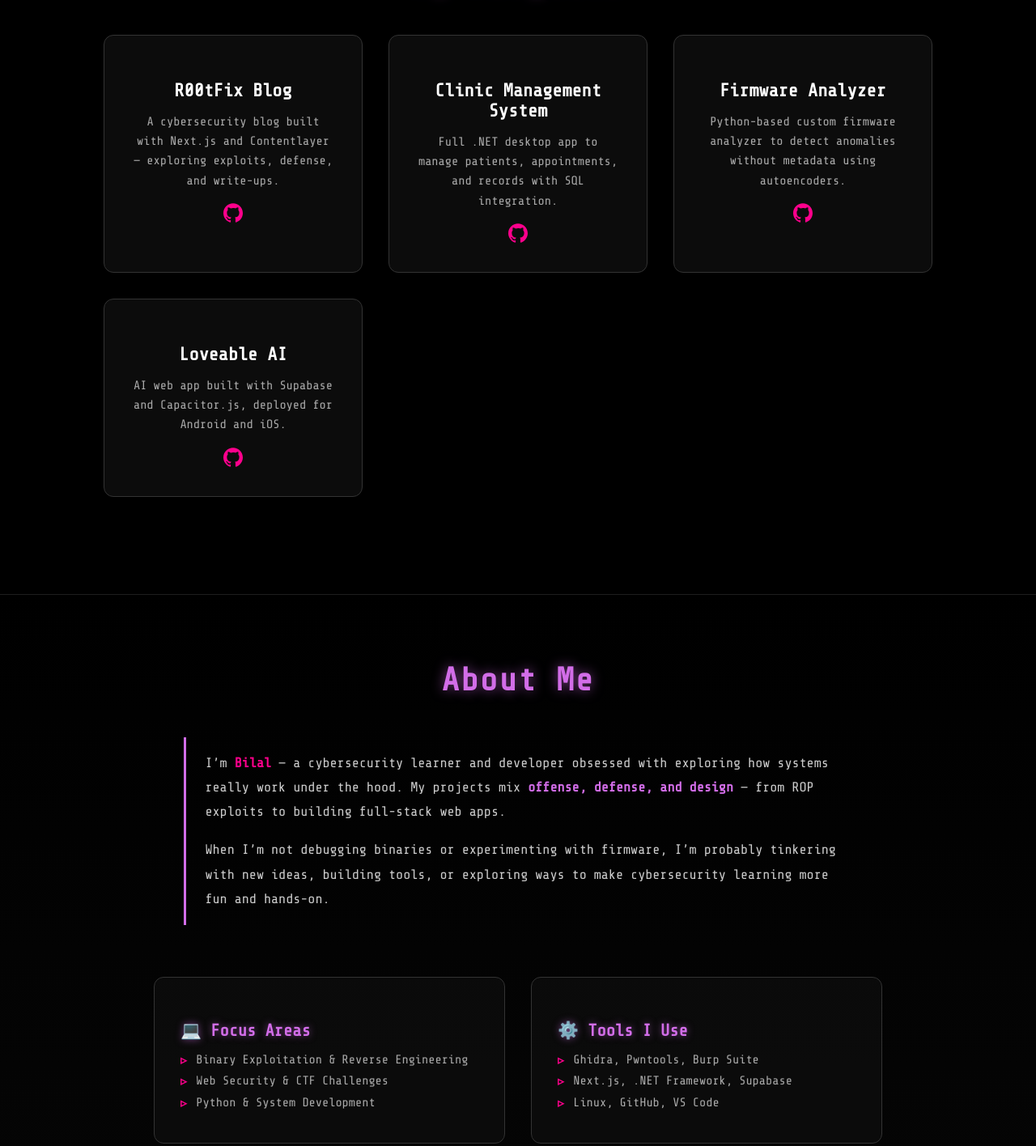
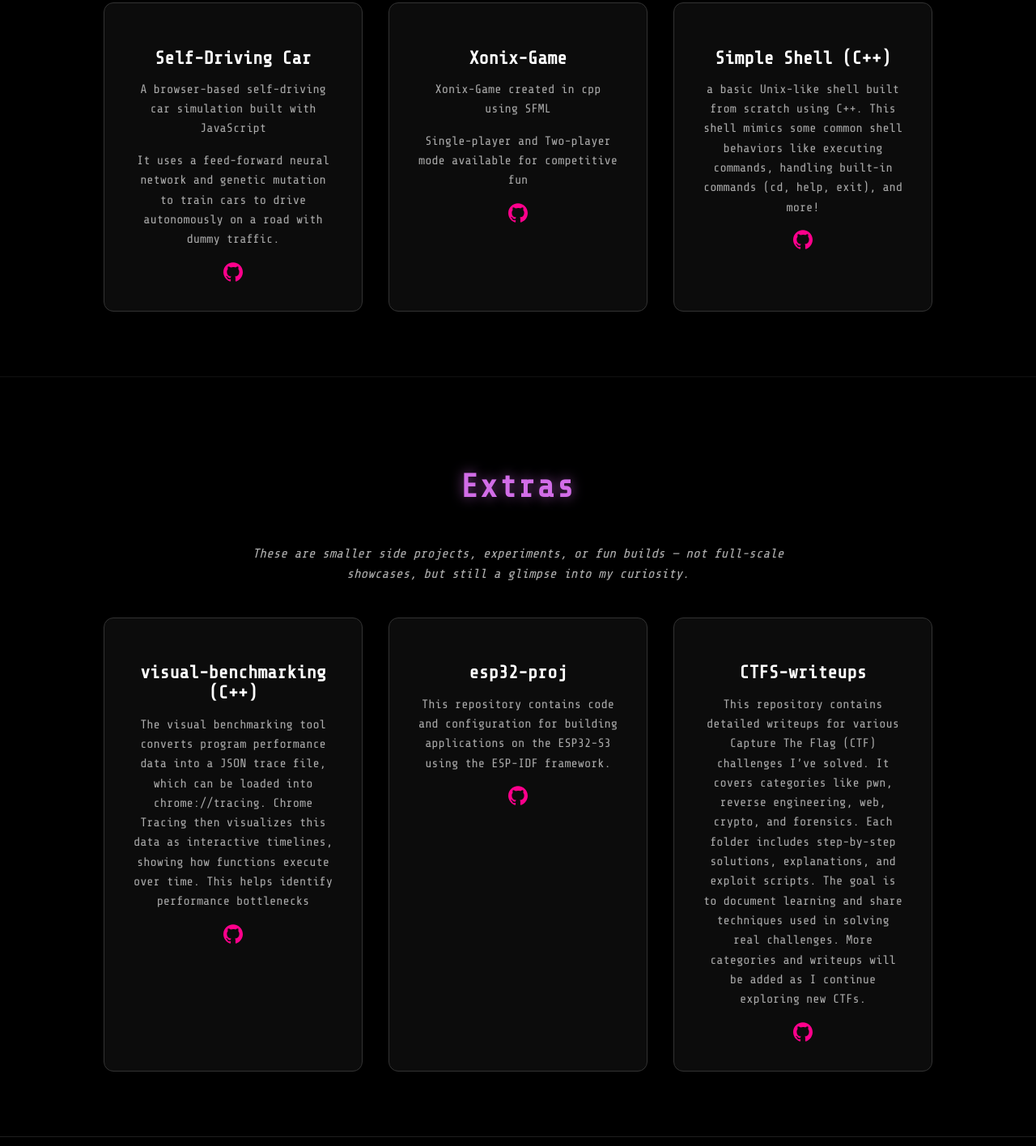
Before and after one commit to bilalaniq/portfolio, a plain HTML site: page index.html in a window 1280 px wide. Shown: the part 1004-2420 px from the top of the page at 81% size. Drawn offline with nearby package versions, Linux system fonts and the light colour scheme.

Commit message:
proj and extras addded

```diff
--- a/index.html
+++ b/index.html
@@ -31,6 +31,10 @@
   <!-- 🧠 HEADER -->
   <header class="cyber-header">
     <h1 class="logo">NULL<span>SECT</span></h1>
+
+    <nav class="header-nav">
+      <a href="./assets/Resume.pdf" download class="btn resume-btn">Resume</a>
+    </nav>
   </header>
 
   <!-- 🌌 HERO SECTION -->
@@ -62,10 +66,12 @@
     <h2 class="projects-title">My Projects</h2>
     <div class="projects-grid">
       <div class="project-card">
-        <h3>R00tFix Blog</h3>
-        <p>A cybersecurity blog built with Next.js and Contentlayer — exploring exploits, defense, and write-ups.</p>
-        <a href="https://github.com/yourusername/r00tfix" target="_blank" class="project-link"
-          aria-label="View R00tFix on GitHub">
+        <h3>Self-Driving Car</h3>
+        <p>A browser-based self-driving car simulation built with JavaScript</p>
+        <p>It uses a feed-forward neural network and genetic mutation to train cars to drive autonomously on a road with
+          dummy traffic.</p>
+        <a href="https://github.com/bilalaniq/self-driving-car" target="_blank" class="project-link"
+          aria-label="View Self-Driving Car on GitHub">
           <svg class="icon">
             <use href="#icon-github"></use>
           </svg>
@@ -73,9 +79,10 @@
       </div>
 
       <div class="project-card">
-        <h3>Clinic Management System</h3>
-        <p>Full .NET desktop app to manage patients, appointments, and records with SQL integration.</p>
-        <a href="https://github.com/yourusername/clinic-management" target="_blank" class="project-link"
+        <h3>Xonix-Game</h3>
+        <p>Xonix-Game created in cpp using SFML</p>
+        <p>Single-player and Two-player mode available for competitive fun</p>
+        <a href="https://github.com/bilalaniq/Xonix-Game" target="_blank" class="project-link"
           aria-label="View Clinic Management System on GitHub">
           <svg class="icon">
             <use href="#icon-github"></use>
@@ -84,9 +91,10 @@
       </div>
 
       <div class="project-card">
-        <h3>Firmware Analyzer</h3>
-        <p>Python-based custom firmware analyzer to detect anomalies without metadata using autoencoders.</p>
-        <a href="https://github.com/yourusername/firmware-analyzer" target="_blank" class="project-link"
+        <h3>Simple Shell (C++)</h3>
+        <p>a basic Unix-like shell built from scratch using C++. This shell mimics some common shell behaviors like
+          executing commands, handling built-in commands (cd, help, exit), and more!</p>
+        <a href="https://github.com/bilalaniq/Simple-Shell" target="_blank" class="project-link"
           aria-label="View Firmware Analyzer on GitHub">
           <svg class="icon">
             <use href="#icon-github"></use>
@@ -94,11 +102,53 @@
         </a>
       </div>
 
+
+    </div>
+  </section>
+
+
+  <!-- 💡 EXTRAS SECTION -->
+  <section id="extras" class="projects-section">
+    <h2 class="projects-title">Extras</h2>
+    <p class="projects-note">
+      These are smaller side projects, experiments, or fun builds — not full-scale showcases, but still a glimpse into
+      my curiosity.
+    </p>
+
+    <div class="projects-grid">
       <div class="project-card">
-        <h3>Loveable AI</h3>
-        <p>AI web app built with Supabase and Capacitor.js, deployed for Android and iOS.</p>
-        <a href="https://github.com/yourusername/loveable-ai" target="_blank" class="project-link"
-          aria-label="View Loveable AI on GitHub">
+        <h3>visual-benchmarking (C++)</h3>
+        <p>The visual benchmarking tool converts program performance data into a JSON trace file, which can be loaded
+          into chrome://tracing. Chrome Tracing then visualizes this data as interactive timelines, showing how
+          functions execute over time. This helps identify performance bottlenecks</p>
+        <a href="https://github.com/bilalaniq/visual-benchmarking" target="_blank" class="project-link"
+          aria-label="View visual-benchmarking on GitHub">
+          <svg class="icon">
+            <use href="#icon-github"></use>
+          </svg>
+        </a>
+      </div>
+
+      <div class="project-card">
+        <h3>esp32-proj</h3>
+        <p>This repository contains code and configuration for building applications on the ESP32-S3 using the ESP-IDF
+          framework.</p>
+        <a href="https://github.com/bilalaniq/esp32-proj" target="_blank" class="project-link"
+          aria-label="View esp32-proj on GitHub">
+          <svg class="icon">
+            <use href="#icon-github"></use>
+          </svg>
+        </a>
+      </div>
+
+      <div class="project-card">
+        <h3>CTFS-writeups</h3>
+        <p>This repository contains detailed writeups for various Capture The Flag (CTF) challenges I’ve solved. It
+          covers categories like pwn, reverse engineering, web, crypto, and forensics. Each folder includes step-by-step
+          solutions, explanations, and exploit scripts. The goal is to document learning and share techniques used in
+          solving real challenges. More categories and writeups will be added as I continue exploring new CTFs.</p>
+        <a href="https://github.com/bilalaniq/CTFS-writeups" target="_blank" class="project-link"
+          aria-label="View CTFS-writeups on GitHub">
           <svg class="icon">
             <use href="#icon-github"></use>
           </svg>
@@ -106,6 +156,7 @@
       </div>
     </div>
   </section>
+
 
   <!-- 🧬 ABOUT SECTION -->
   <section id="about" class="about-section">
@@ -154,12 +205,12 @@
   <footer class="footer">
     <p>© 2025 NULLSECT.</p>
     <div class="footer-links">
-      <a href="https://github.com/yourusername" target="_blank" aria-label="GitHub">
+      <a href="https://github.com/bilalaniq" target="_blank" aria-label="GitHub">
         <svg class="icon">
           <use href="#icon-github"></use>
         </svg>
       </a>
-      <a href="mailto:your@email.com" aria-label="Email">
+      <a href="bilalaniq2@gmail.com" aria-label="Email">
         📧
       </a>
       <a href="#top" aria-label="Back to top">↑</a>
--- a/style.css
+++ b/style.css
@@ -13,24 +13,26 @@ body {
 /* Header */
 .cyber-header {
   width: 100%;
-  padding: 2px 50px;
+  padding: 15px 50px;
+  /* 🔹 increased top/bottom padding */
   display: flex;
   align-items: center;
-  justify-content: flex-start;
+  /* 🔹 keeps both logo & button centered vertically */
+  justify-content: space-between;
+  /* logo left, button right */
   background: #000;
   position: fixed;
   top: 0;
   left: 0;
   border-bottom: 1px solid rgba(255, 255, 255, 0.2);
-  /* thin white line */
   z-index: 20;
+  box-sizing: border-box;
 }
 
 /* Logo text */
 .logo {
   font-family: 'Orbitron', sans-serif;
   font-size: 1.6rem;
-  /* ↓ slightly smaller */
   font-weight: 800;
   color: #fff;
   letter-spacing: 2px;
@@ -40,6 +42,30 @@ body {
 .logo span {
   color: #ff008c;
 }
+
+/* Resume Button */
+.resume-btn {
+  border: 2px solid #d26de8;
+  color: #d26de8;
+  padding: 0.6rem 1.2rem;
+  border-radius: 8px;
+  text-decoration: none;
+  font-weight: 600;
+  transition: 0.3s ease;
+  display: inline-flex;
+  /* 🔹 ensures perfect vertical centering */
+  align-items: center;
+  /* 🔹 centers text/icon vertically */
+}
+
+.resume-btn:hover {
+  background: #d26de8;
+  color: #fff;
+  box-shadow: 0 0 15px rgba(210, 109, 232, 0.5);
+  transform: translateY(-2px);
+}
+
+
 
 /* Hero section */
 .section_home-hero {
@@ -164,7 +190,7 @@ canvas#heroCanvas {
 /* ============================= */
 
 .projects-section {
-  padding: 120px 10%;
+  padding: 80px 10%;
   background: #000;
   color: #fff;
   text-align: center;
@@ -419,3 +445,13 @@ canvas#heroCanvas {
   height: 22px;
   fill: currentColor;
 }
+
+.projects-note {
+  text-align: center;
+  color: rgba(255, 255, 255, 0.7);
+  font-size: 1rem;
+  max-width: 700px;
+  margin: 0 auto 40px;
+  font-style: italic;
+  line-height: 1.6;
+}
```
